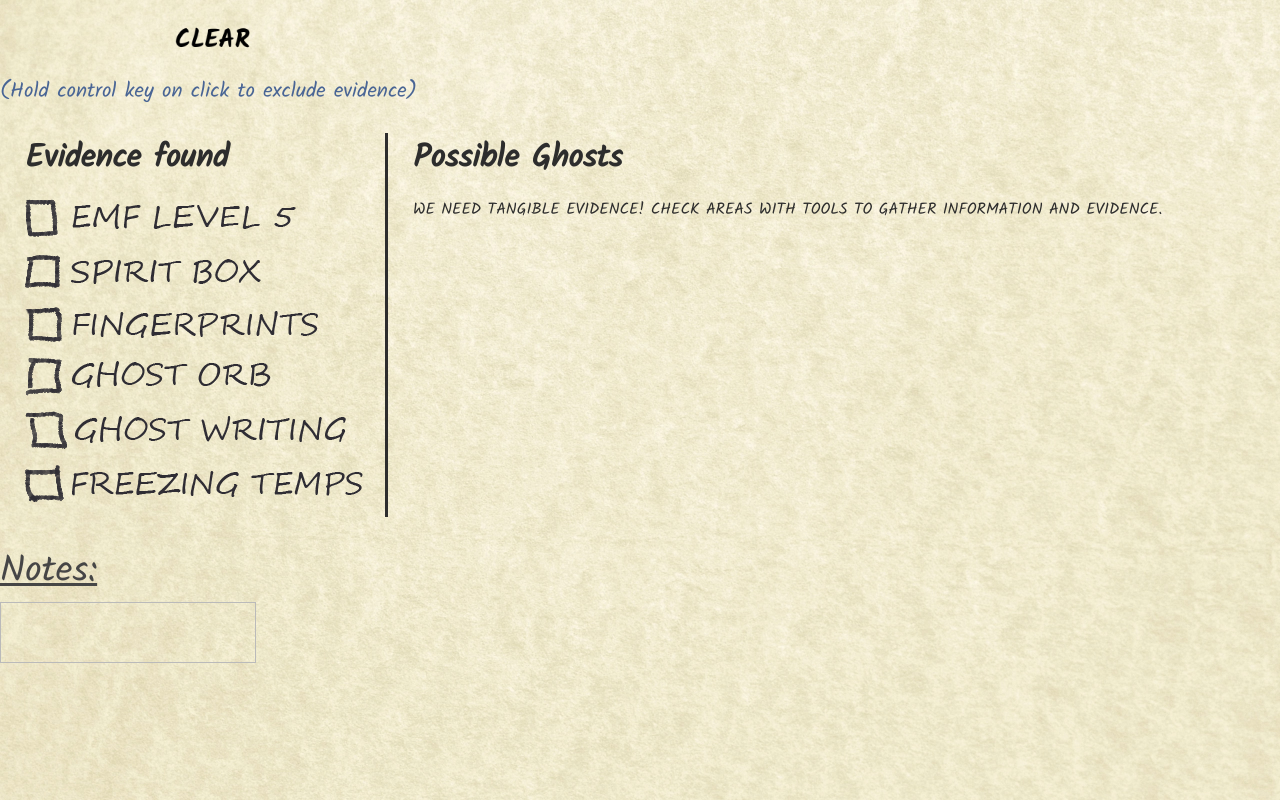
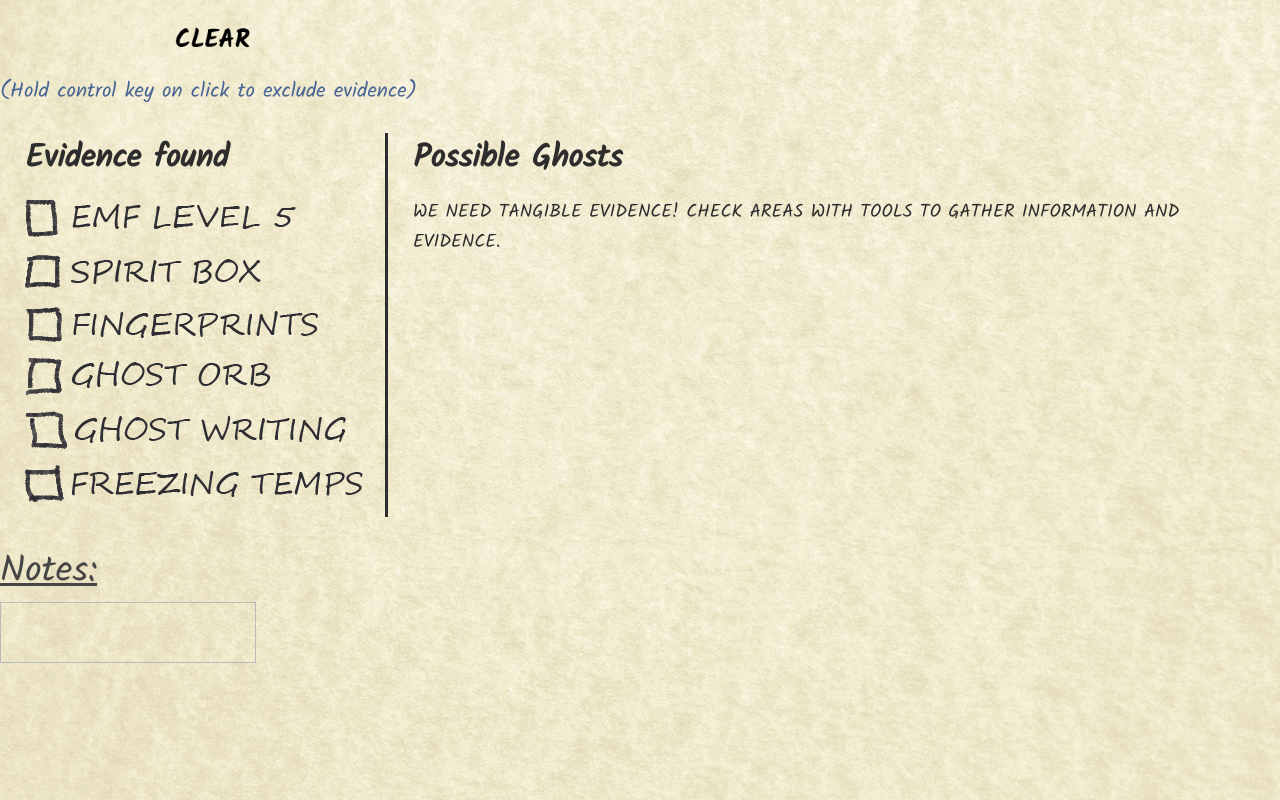
Before and after one commit to greemeister/greemeister.github.io, a plain HTML site: page EvidenceTracker/index.html in a window 1280 px wide. Drawn offline with nearby package versions, Linux system fonts and the light colour scheme.

Commit message:
Layout changes for mobile devices.

```diff
--- a/EvidenceTracker/evidenceTracker.css
+++ b/EvidenceTracker/evidenceTracker.css
@@ -26,6 +26,7 @@ body {
     /*list-style: square inside url("x.png");*/
     list-style: none;
     text-transform: uppercase;
+    display: table;
 }
 
 #possibleGhosts li {
@@ -36,6 +37,7 @@ body {
 #possibleGhosts p {
     margin-top: -12px;
     margin-bottom: 10px;
+    font-size: 1.15em;
 }
 
 #evidence {
--- a/EvidenceTracker/index.html
+++ b/EvidenceTracker/index.html
@@ -1,4 +1,4 @@
-<meta charset="UTF-8">
+<meta name=”viewport” content=”width=device-width, initial-scale=1" charset="UTF-8">
 <html>
     <head>
         <title>Evidence Tracker</title>
```
